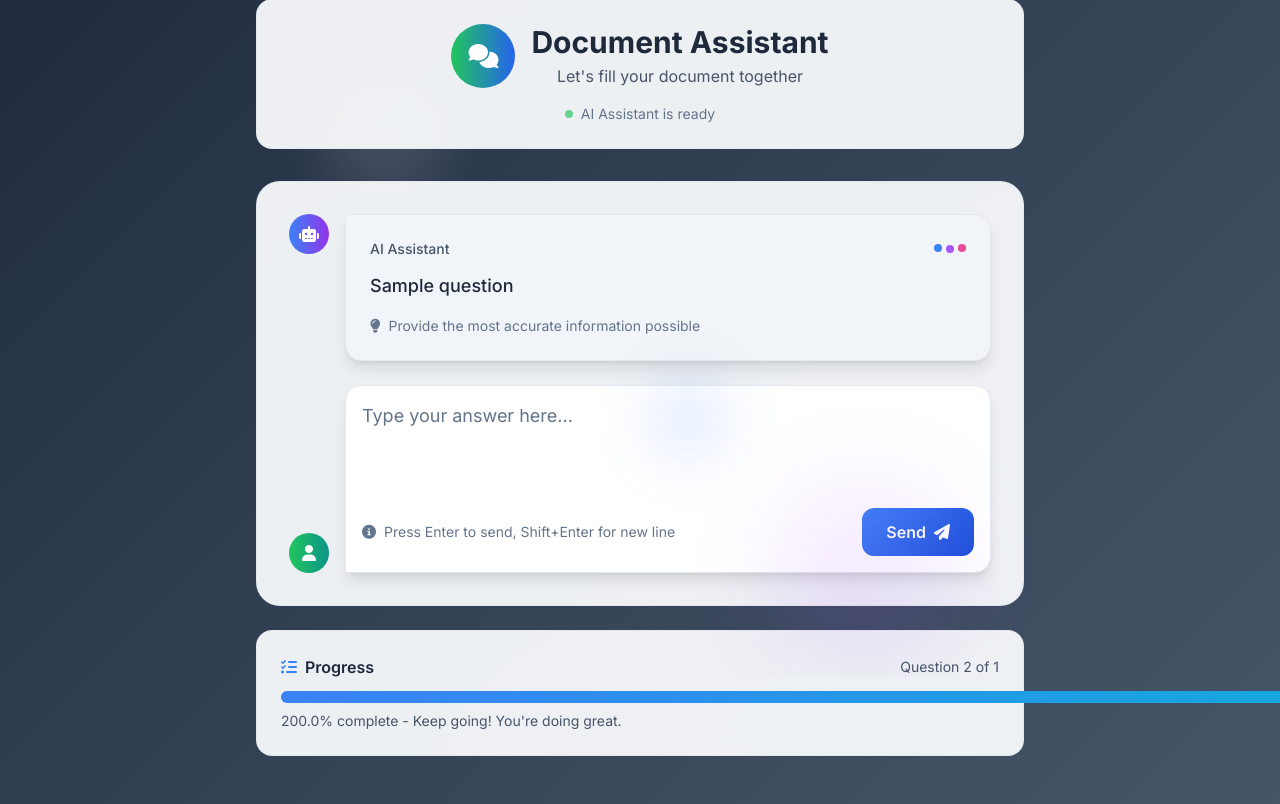
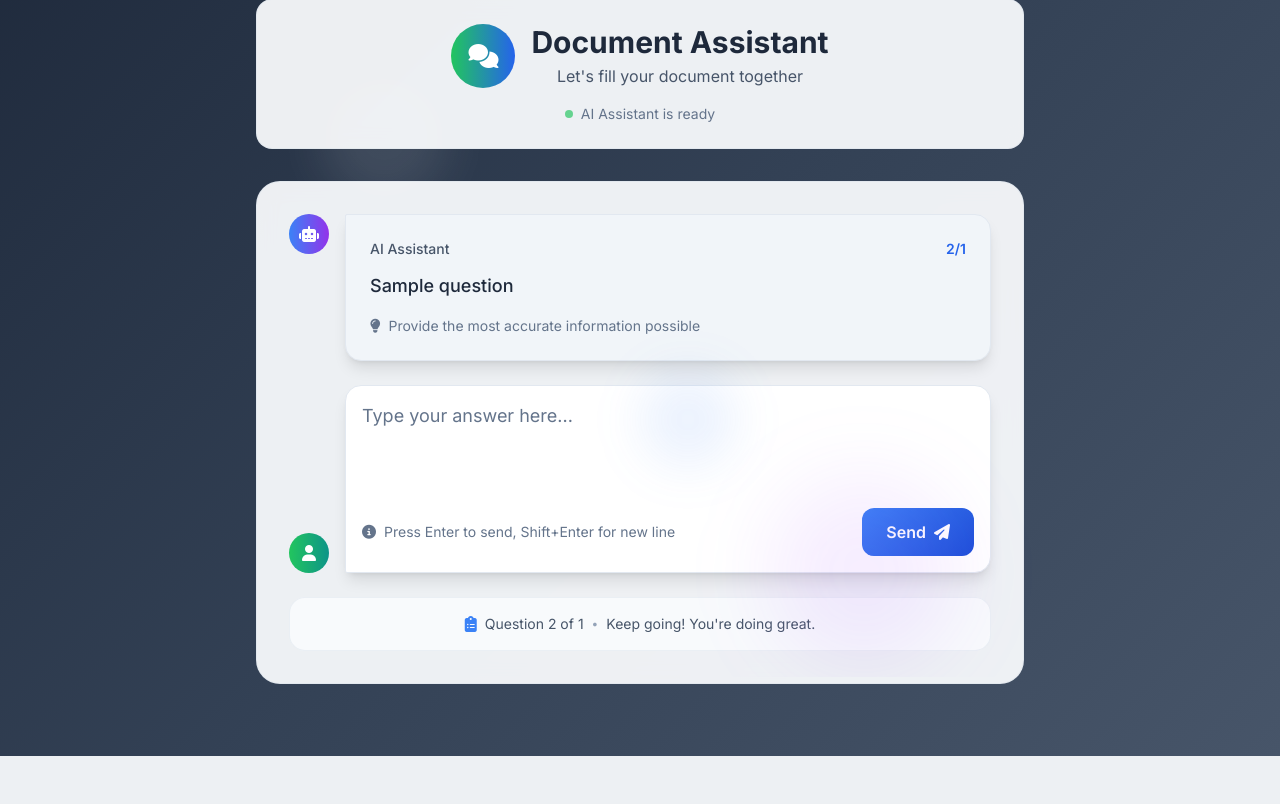
Before and after one commit to Dhruv-Sachdev1313/doc-filler, a FastAPI app: template templates/chat.html in a window 1280 px wide; the page is wider, and only the part inside the window is pictured. Shown: the part 123-927 px from the top of that part. After the commit the page ends 879 px from the top of that part, so only its background shows below. Run offline with FastAPI, Linux system fonts and the light colour scheme; the template is opened without the code that fills it: most values are stand-ins (such as "Sample title", 1, 10 or a date in 2020); some libraries are stand-ins or nearby versions.

Commit message:
seperate page for docs filling with enter support and also count question support
Signed-off-by: Dhruv Sachdev <dhruvhsachdev@gmail.com>

```diff
--- a/main.py
+++ b/main.py
@@ -2,7 +2,7 @@ import io
 import os
 import re
 from fastapi import FastAPI, Form, Request, UploadFile
-from fastapi.responses import HTMLResponse, StreamingResponse
+from fastapi.responses import HTMLResponse, StreamingResponse, RedirectResponse
 from fastapi.staticfiles import StaticFiles
 from fastapi.templating import Jinja2Templates
 from docx import Document
@@ -174,6 +174,25 @@ async def upload(request: Request, file: UploadFile):
     SESSION["answers"] = {}
     SESSION["file_name"] = file.filename
 
+    # Return analysis result instead of going directly to chat
+    filename_display = file.filename[:30] + "..." if len(file.filename) > 30 else file.filename
+
+    return templates.TemplateResponse(
+        "analysis.html",
+        {
+            "request": request,
+            "total_placeholders": len(details),
+            "filename_display": filename_display,
+        },
+    )
+
+
+@app.get("/chat", response_class=HTMLResponse)
+async def start_chat(request: Request):
+    if "placeholders" not in SESSION:
+        return RedirectResponse(url="/", status_code=302)
+
+    details = SESSION["placeholders"]
     first_q = details[0]["question"] if details else "No placeholders found."
     total_questions = len(details)
     progress_percentage = round((0 + 1) / total_questions * 100, 1) if total_questions > 0 else 0
@@ -203,18 +222,92 @@ async def fill(
     if index < len(details):
         next_q = details[index]["question"]
         total_questions = len(details)
-        progress_percentage = round((index + 1) / total_questions * 100, 1)
 
-        return templates.TemplateResponse(
-            "chat.html",
-            {
-                "request": request,
-                "index": index,
-                "question": next_q,
-                "total_questions": total_questions,
-                "progress_percentage": progress_percentage,
-                "show_confirmation": True
-            }
+        # Return just the chat content with confirmation - wrapped in space-y-6 div
+        return HTMLResponse(
+            content=f"""<div class="space-y-6">
+            <!-- Previous Answer Confirmation -->
+            <div class="flex items-start space-x-4 mb-6 chat-bubble">
+              <div class="flex-shrink-0 w-10 h-10 bg-gradient-to-r from-green-500 to-teal-600 rounded-full flex items-center justify-center">
+                <i class="fas fa-check text-white"></i>
+              </div>
+              <div class="flex-1">
+                <div class="bg-green-100 border border-green-200 rounded-2xl rounded-bl-sm p-4 shadow-sm">
+                  <p class="text-green-800">✅ Got it! Your answer has been saved.</p>
+                </div>
+              </div>
+            </div>
+
+            <!-- Next Question -->
+            <div class="flex items-start space-x-4">
+              <div class="flex-shrink-0 w-10 h-10 bg-gradient-to-r from-blue-500 to-purple-600 rounded-full flex items-center justify-center">
+                <i class="fas fa-robot text-white"></i>
+              </div>
+              <div class="flex-1">
+                <div class="bg-slate-100 rounded-2xl rounded-tl-sm p-6 border border-slate-200 shadow-lg">
+                  <div class="mb-4">
+                    <div class="flex items-center justify-between mb-3">
+                      <span class="text-slate-600 text-sm font-medium">AI Assistant</span>
+                      <span class="text-blue-600 text-sm font-semibold">{index + 1}/{len(details)}</span>
+                    </div>
+                    <p class="text-slate-800 text-lg leading-relaxed font-medium">{next_q}</p>
+                  </div>
+                  <div class="flex items-center text-slate-500 text-sm">
+                    <i class="fas fa-lightbulb mr-2"></i>
+                    <span>Provide the most accurate information possible</span>
+                  </div>
+                </div>
+              </div>
+            </div>
+
+            <!-- User Input Form -->
+            <form hx-post="/fill" hx-target="#chat-box" hx-swap="innerHTML" class="flex items-end space-x-4 mt-6">
+              <div class="flex-shrink-0 w-10 h-10 bg-gradient-to-r from-green-500 to-teal-600 rounded-full flex items-center justify-center">
+                <i class="fas fa-user text-white"></i>
+              </div>
+              <div class="flex-1">
+                <div class="bg-white rounded-2xl rounded-bl-sm p-4 border border-slate-200 shadow-lg">
+                  <textarea
+                    name="answer"
+                    placeholder="Type your answer here..."
+                    class="w-full bg-transparent text-slate-800 placeholder-slate-500 resize-none focus:outline-none text-lg answer-textarea"
+                    rows="3"
+                    required
+                  ></textarea>
+                  <input type="hidden" name="index" value="{index}" />
+                  <div class="flex items-center justify-between mt-4">
+                    <div class="flex items-center text-slate-500 text-sm">
+                      <i class="fas fa-info-circle mr-2"></i>
+                      <span>Press Enter to send, Shift+Enter for new line</span>
+                    </div>
+                    <button type="submit" class="btn-primary font-semibold py-3 px-6 rounded-xl flex items-center space-x-2">
+                      <span>Send</span>
+                      <i class="fas fa-paper-plane"></i>
+                    </button>
+                  </div>
+                </div>
+              </div>
+            </form>
+
+            <!-- Simple Progress Info inside chat-box so it gets updated -->
+            <div class="glass-effect rounded-2xl p-4 text-center mt-6">
+              <div class="flex items-center justify-center space-x-2 text-slate-600">
+                <i class="fas fa-clipboard-list text-blue-500"></i>
+                <span class="text-sm">Question {index + 1} of {total_questions}</span>
+                <span class="text-xs text-slate-400">•</span>
+                <span class="text-sm">Keep going! You're doing great.</span>
+              </div>
+            </div>
+
+            <script>
+            // Auto-focus on textarea
+            document.addEventListener('DOMContentLoaded', function() {{
+              const textarea = document.querySelector('textarea[name="answer"]');
+              if (textarea) textarea.focus();
+            }});
+            </script>
+            </div>""",
+            headers={"HX-Trigger": "updateProgress"}
         )
     else:
         # All questions completed - render completion page
--- a/templates/chat.html
+++ b/templates/chat.html
@@ -45,11 +45,7 @@
             <div class="mb-4">
               <div class="flex items-center justify-between mb-3">
                 <span class="text-slate-600 text-sm font-medium">AI Assistant</span>
-                <div class="flex space-x-1">
-                  <div class="w-2 h-2 bg-blue-500 rounded-full animate-bounce"></div>
-                  <div class="w-2 h-2 bg-purple-500 rounded-full animate-bounce" style="animation-delay: 0.1s;"></div>
-                  <div class="w-2 h-2 bg-pink-500 rounded-full animate-bounce" style="animation-delay: 0.2s;"></div>
-                </div>
+                <span class="text-blue-600 text-sm font-semibold">{{ (index + 1) }}/{{ total_questions if total_questions else '?' }}</span>
               </div>
               <p class="text-slate-800 text-lg leading-relaxed font-medium">{{ question }}</p>
             </div>
@@ -62,7 +58,7 @@
       </div>
 
       <!-- User Input Form -->
-      <form hx-post="/fill" hx-target="main" hx-swap="innerHTML" class="flex items-end space-x-4">
+      <form hx-post="/fill" hx-target="#chat-box" hx-swap="innerHTML" class="flex items-end space-x-4">
         <div class="flex-shrink-0 w-10 h-10 bg-gradient-to-r from-green-500 to-teal-600 rounded-full flex items-center justify-center">
           <i class="fas fa-user text-white"></i>
         </div>
@@ -71,10 +67,9 @@
             <textarea
               name="answer"
               placeholder="Type your answer here..."
-              class="w-full bg-transparent text-slate-800 placeholder-slate-500 resize-none focus:outline-none text-lg"
+              class="w-full bg-transparent text-slate-800 placeholder-slate-500 resize-none focus:outline-none text-lg answer-textarea"
               rows="3"
               required
-              onkeydown="if(event.key === 'Enter' && !event.shiftKey) { event.preventDefault(); this.form.submit(); }"
             ></textarea>
             <input type="hidden" name="index" value="{{ index }}" />
             <div class="flex items-center justify-between mt-4">
@@ -90,30 +85,17 @@
           </div>
         </div>
       </form>
+
+      <!-- Simple Progress Info inside chat-box so it gets updated -->
+      <div class="glass-effect rounded-2xl p-4 text-center mt-6">
+        <div class="flex items-center justify-center space-x-2 text-slate-600">
+          <i class="fas fa-clipboard-list text-blue-500"></i>
+          <span class="text-sm">Question {{ (index + 1) }} of {{ total_questions if total_questions else '?' }}</span>
+          <span class="text-xs text-slate-400">•</span>
+          <span class="text-sm">Keep going! You're doing great.</span>
         </div>
       </div>
-
-  <!-- Progress Indicator -->
-  <div class="glass-effect rounded-2xl p-6">
-    <div class="flex items-center justify-between mb-3">
-      <h3 class="text-slate-800 font-semibold flex items-center">
-        <i class="fas fa-tasks mr-2 text-blue-500"></i>
-        Progress
-      </h3>
-      <span class="text-slate-600 text-sm">Question {{ index + 1 }} of {{ total_questions if total_questions else '?' }}</span>
     </div>
-    <div class="w-full bg-slate-300 rounded-full h-3">
-      {% set progress_width = progress_percentage if progress_percentage else ((index + 1) / total_questions * 100)|round(1) if total_questions else 0 %}
-      <div class="progress-bar h-3 rounded-full transition-all duration-500" style="width: {{ progress_width }}%"></div>
-    </div>
-    {% set progress_text = progress_percentage if progress_percentage else ((index + 1) / total_questions * 100)|round(1) if total_questions else 0 %}
-    <p class="text-slate-600 text-sm mt-2">
-      {% if total_questions %}
-        {{ progress_text }}% complete - Keep going! You're doing great.
-      {% else %}
-        Keep going! You're doing great.
-      {% endif %}
-    </p>
   </div>
 </div>
 
@@ -136,23 +118,68 @@
 </style>
 
 <script>
+// Handle Enter key submission for textareas
+function setupTextareaHandlers() {
+  const textarea = document.querySelector('textarea[name="answer"]');
+  if (textarea) {
+    // Remove any existing event listeners to prevent duplicates
+    textarea.removeEventListener('keydown', handleEnterKey);
+    // Add the Enter key handler
+    textarea.addEventListener('keydown', handleEnterKey);
+    textarea.focus();
+  }
+}
+
+function handleEnterKey(event) {
+  if (event.key === 'Enter' && !event.shiftKey) {
+    event.preventDefault();
+    const form = this.closest('form');
+    if (form) {
+      // Trigger the form submission
+      const submitButton = form.querySelector('button[type="submit"]');
+      if (submitButton) {
+        submitButton.click();
+      }
+    }
+  }
+}
+
 // Auto-focus on textarea when page loads
 document.addEventListener('DOMContentLoaded', function() {
-  const textarea = document.querySelector('textarea[name="answer"]');
-  if (textarea) {
-    textarea.focus();
+  setupTextareaHandlers();
+});
+
+// Handle HTMX events
+document.body.addEventListener('htmx:afterSwap', function(event) {
+  // Re-setup textarea handlers after HTMX swap
+  setupTextareaHandlers();
+
+  // Smooth scroll to keep the conversation in view
+  const chatBox = document.getElementById('chat-box');
+  if (chatBox) {
+    chatBox.scrollIntoView({ behavior: 'smooth', block: 'end' });
+  }
+
+  // Extract and update the question counter from the AI assistant message
+  const aiCounter = document.querySelector('.text-blue-600.text-sm.font-semibold');
+  const progressInfo = document.querySelector('.glass-effect .text-sm');
+  if (aiCounter && progressInfo) {
+    const counterText = aiCounter.textContent;
+    progressInfo.innerHTML = `Question ${counterText}`;
   }
 });
 
 // Form submission handling
-document.querySelector('form').addEventListener('submit', function() {
-  const button = this.querySelector('button[type="submit"]');
+document.addEventListener('submit', function(event) {
+  if (event.target.matches('form[hx-post="/fill"]')) {
+    const button = event.target.querySelector('button[type="submit"]');
     const span = button.querySelector('span');
     const icon = button.querySelector('i');
 
     span.textContent = 'Sending...';
     icon.className = 'fas fa-spinner animate-spin';
     button.disabled = true;
+  }
 });
 </script>
 {% endblock %}
```
Also changed, not shown: templates/analysis.html (added, +45 -0 lines). Lines whose indentation alone changed are shown as unchanged.
